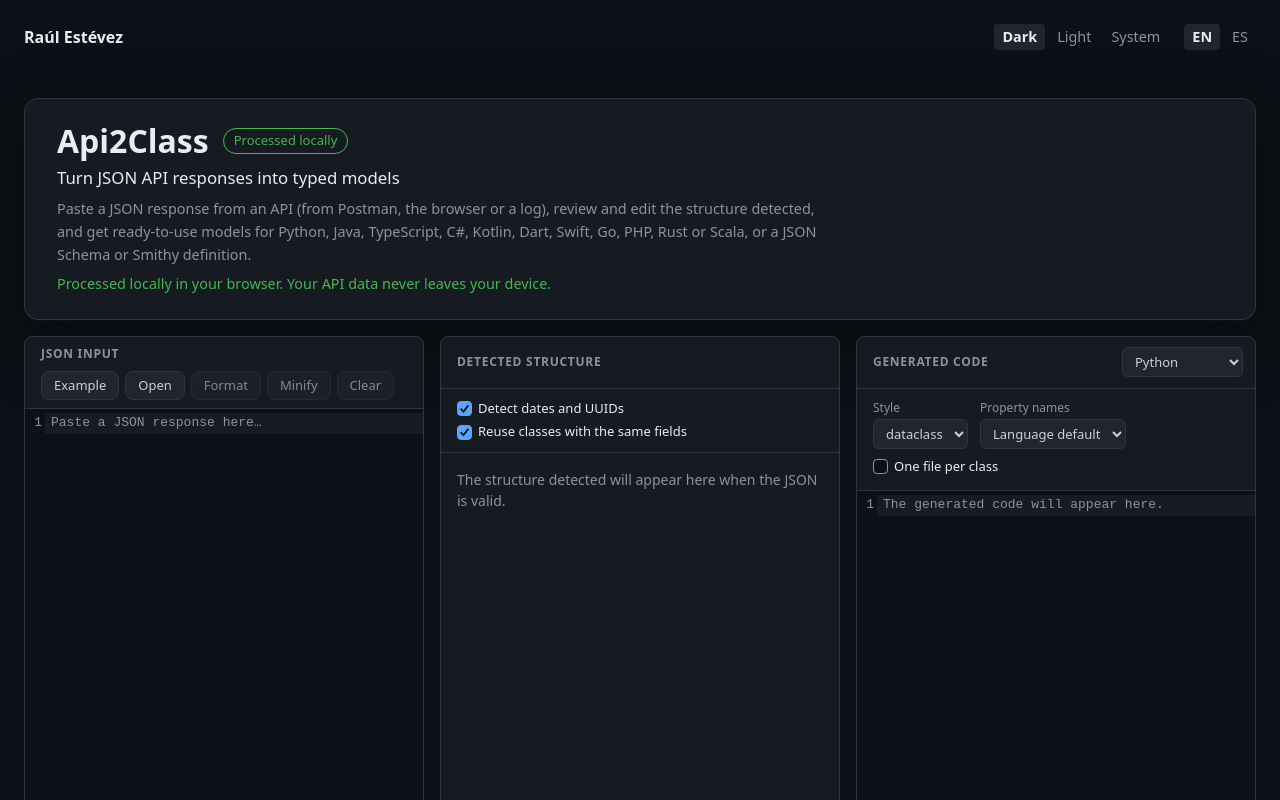
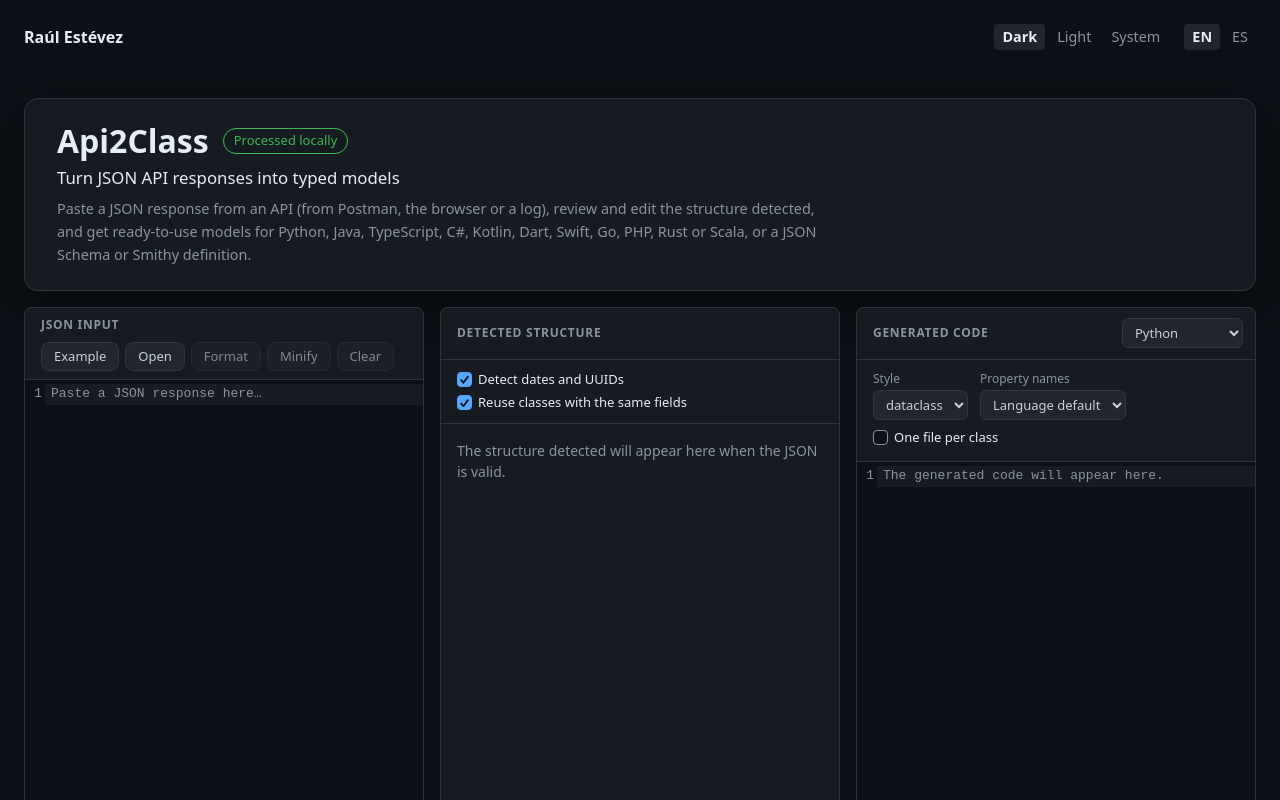
Before and after one commit to RaulEstevezA/Api2Class, a React (Vite) app in the folder web/: page / in a window 1280 px wide. Shown: the top 800 px of the page. Built offline with nearby package versions, Linux system fonts and the light colour scheme.

Commit message:
fix(web): say once that the JSON is processed locally
The intro had both the "Processed locally" badge and a sentence saying
the same; the badge stays, as in DataCleanr, and the details will go in
the tool's card on the portfolio.

```diff
--- a/web/src/components/IntroPanel.css
+++ b/web/src/components/IntroPanel.css
@@ -48,15 +48,10 @@
   font-size: 1.05rem;
 }
 
-.intro__description,
-.intro__privacy {
+.intro__description {
   color: var(--muted);
   font-size: 0.9rem;
   line-height: 1.6;
-}
-
-.intro__privacy {
-  color: var(--success);
 }
 
 @media (max-width: 600px) {
--- a/web/src/components/IntroPanel.tsx
+++ b/web/src/components/IntroPanel.tsx
@@ -15,9 +15,6 @@ export function IntroPanel() {
         </div>
         <p className="intro__subtitle">{t.tagline}</p>
         <p className="intro__description">{t.introDescription}</p>
-        <p className="intro__privacy" role="note">
-          {t.privacyNote}
-        </p>
       </div>
     </section>
   )
--- a/web/src/i18n/messages.ts
+++ b/web/src/i18n/messages.ts
@@ -30,7 +30,6 @@ const en = {
   introDescription:
     'Paste a JSON response from an API (from Postman, the browser or a log), review and edit the structure detected, and get ready-to-use models for Python, Java, TypeScript, C#, Kotlin, Dart, Swift, Go, PHP, Rust or Scala, or a JSON Schema or Smithy definition.',
   privacyShort: 'Processed locally',
-  privacyNote: 'Processed locally in your browser. Your API data never leaves your device.',
   introCode: 'Source code',
   introAllTools: 'All tools',
   downloadDesktop: 'Download for desktop',
@@ -153,7 +152,6 @@ const es: Messages = {
   introDescription:
     'Pega una respuesta JSON de una API (de Postman, del navegador o de un log), revisa y edita la estructura detectada, y obtén modelos listos para usar en Python, Java, TypeScript, C#, Kotlin, Dart, Swift, Go, PHP, Rust o Scala, o una definición en JSON Schema o Smithy.',
   privacyShort: 'Procesado en local',
-  privacyNote: 'Se procesa en tu navegador. Los datos de tu API no salen de tu dispositivo.',
   introCode: 'Código fuente',
   introAllTools: 'Todas las herramientas',
   downloadDesktop: 'Descargar para escritorio',
```
